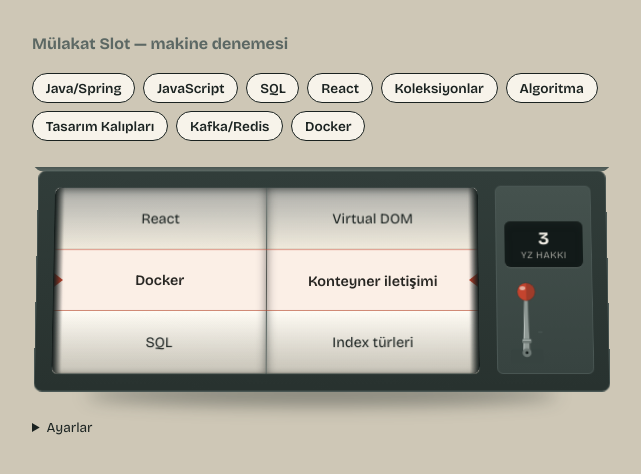
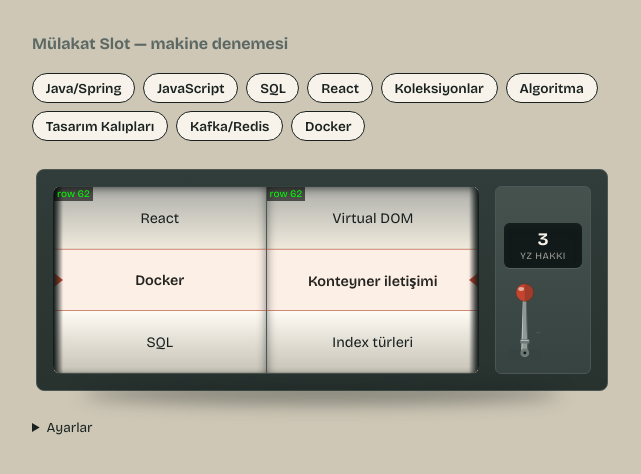
Before and after one commit to Metecode/interview-prep-slots, a React (Vite) app: page / in a window 1280 px wide. Shown: the top 474 px of the page, without its empty margins (318-959 px from the left). Built offline with nearby package versions, Linux system fonts and the light colour scheme.

Commit message:
fix: add temporary debug features in Drum and Machine components to investigate rendering issues

```diff
--- a/src/components/Drum.tsx
+++ b/src/components/Drum.tsx
@@ -4,6 +4,7 @@ import {
   useLayoutEffect,
   useMemo,
   useRef,
+  useState,
 } from "react";
 
 import styles from "./Drum.module.css";
@@ -103,6 +104,9 @@ export const Drum = forwardRef<DrumHandle, DrumProps>(function Drum(
   const latest = useRef({ targetIndex, durationMs, turns, onSettle, labels });
   latest.current = { targetIndex, durationMs, turns, onSettle, labels };
 
+  // GEÇİCİ TEŞHİS: readRowHeight gerçek cihazda ne okuyor, canlıda görmek için.
+  const [debugRow, setDebugRow] = useState<number | null>(null);
+
   /**
    * Şerit yalnızca spinKey değişince yeniden kurulur. Dönüş bittikten
    * sonra yerinde bırakılır — sıfırlamak, kazananın bir kare boyunca
@@ -135,6 +139,7 @@ export const Drum = forwardRef<DrumHandle, DrumProps>(function Drum(
     if (!strip || !face) return;
 
     const row = readRowHeight(face);
+    setDebugRow(row); // GEÇİCİ TEŞHİS
     if (row === 0) return;
 
     const end = -(winnerPos - CENTER) * row;
@@ -190,6 +195,22 @@ export const Drum = forwardRef<DrumHandle, DrumProps>(function Drum(
 
   return (
     <div className={styles.window} aria-hidden="true">
+      {/* GEÇİCİ TEŞHİS: row===0 ise yüzler hâlâ DOM'da ama transform hiç
+          uygulanmıyor demektir; bu metin en azından render olduğunu kanıtlar. */}
+      <div
+        style={{
+          position: "absolute",
+          top: 0,
+          left: 0,
+          color: "#0f0",
+          fontSize: 10,
+          zIndex: 99,
+          background: "rgba(0,0,0,0.6)",
+          padding: "1px 3px",
+        }}
+      >
+        row {debugRow ?? "?"}
+      </div>
       <div ref={stripRef} className={styles.strip}>
         {items.map((label, i) => (
           <div
--- a/src/components/Machine.module.css
+++ b/src/components/Machine.module.css
@@ -12,8 +12,13 @@
   --well-shadow: color-mix(in srgb, var(--ink) 55%, transparent);
 
   width: 100%;
-  perspective: 1600px;
-  -webkit-perspective: 1600px;
+  /* GEÇİCİ TEŞHİS: WebKit'te preserve-3d'li bir ata, overflow:hidden'lı
+     bir torunu (tamburun .window'u) tamamen görünmez kılıyor olabilir.
+     Kasanın 3B görünümü test için kapatıldı — tambur görünürse kanıtlanmış
+     olur, kalıcı çözüm kasanın kendi 3B'sini korurken .window'u ayrı bir
+     katmana izole etmek olacak. */
+  /* perspective: 1600px; */
+  /* -webkit-perspective: 1600px; */
   perspective-origin: 50% 26%;
   /*
     Yanlardaki birkaç piksel boşluk süs değil: rotateX perspektif altında
@@ -31,9 +36,11 @@
   gap: 1rem;
   padding: 1rem;
   border-radius: 8px;
-  transform-style: preserve-3d;
-  -webkit-transform-style: preserve-3d;
-  transform: rotateX(7deg);
+  /* GEÇİCİ TEŞHİS: bkz. .stage'teki not — kasa düzleştirildi, üst yüzey
+     katlaması (::before) bu süre boyunca yanlış görünecek, önemli değil. */
+  /* transform-style: preserve-3d; */
+  /* -webkit-transform-style: preserve-3d; */
+  /* transform: rotateX(7deg); */
   background: linear-gradient(to bottom, var(--enamel-top), var(--enamel-bottom));
   border: 1px solid var(--rule);
 }
```
